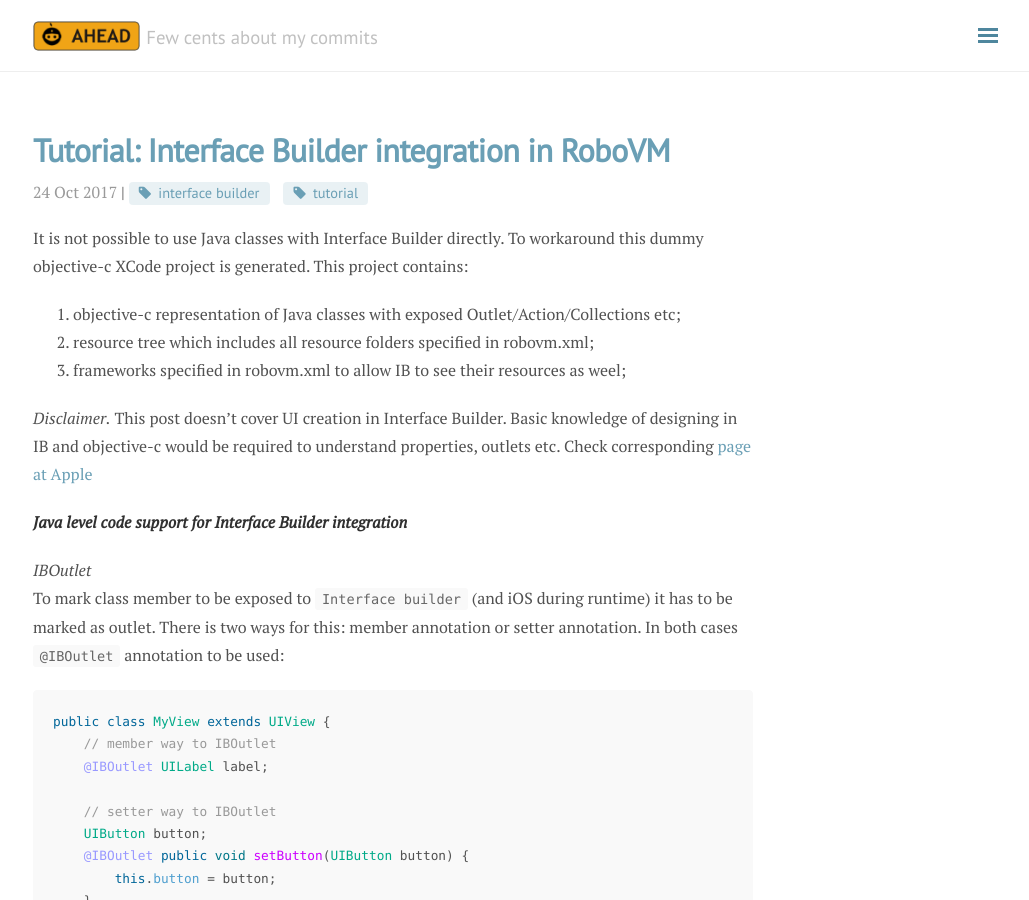
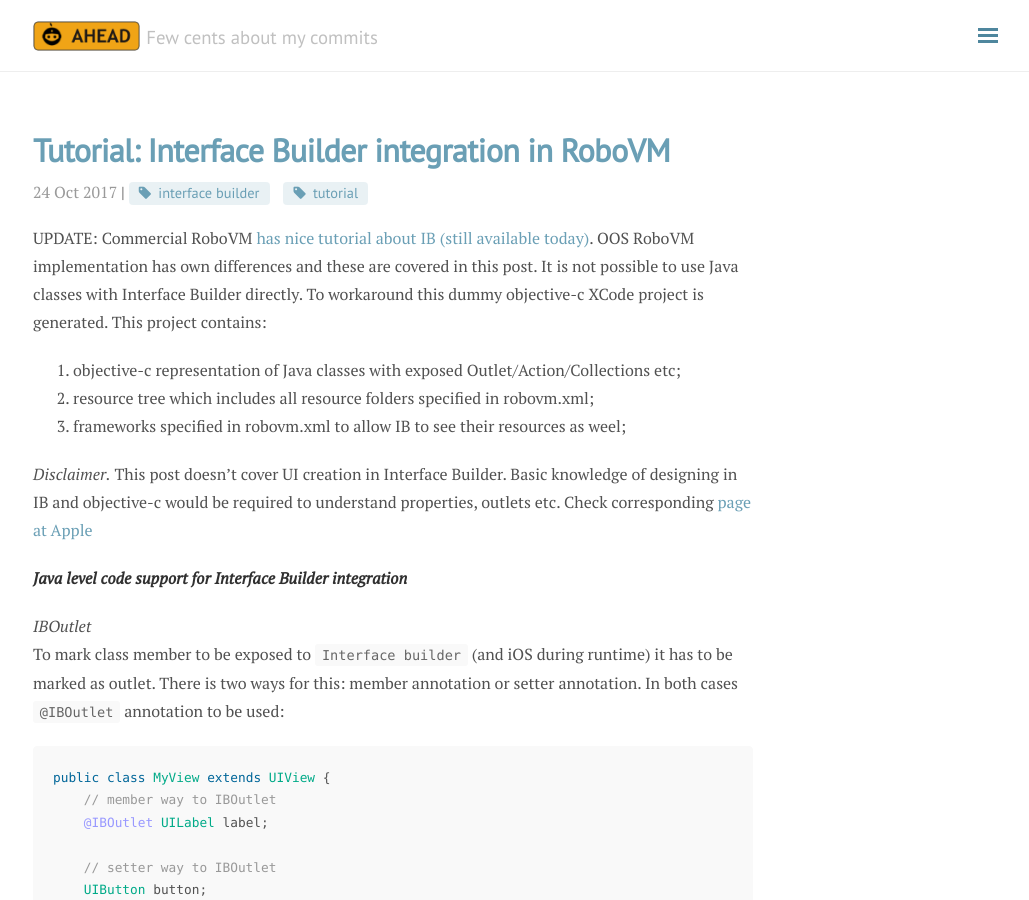
Before and after one commit to dkimitsa/dkimitsa.github.io, a Jekyll site: the page built from _posts/2017-10-24-xcode-ib.md, in a window 1280 px wide and 900 px high. Shown: the whole window, without its empty margins (247-1276 px from the left). Built offline with Jekyll 4.4.1, drawn with Linux system fonts in a browser that asks for light colours; nearby versions of some CDN libraries; comment, search, counter and statistics services are not loaded.

Commit message:
added link to tutorial from commercial robovm

```diff
--- a/_posts/2017-10-24-xcode-ib.md
+++ b/_posts/2017-10-24-xcode-ib.md
@@ -3,6 +3,7 @@
 title: 'Tutorial: Interface Builder integration in RoboVM'
 tags: ['interface builder', 'tutorial']
 ---
+UPDATE: Commercial RoboVM [has nice tutorial about IB (still available today)](http://docs.robovm.com/tutorials/ib-basics/ib-basics.html). OOS RoboVM implementation has own differences and these are covered in this post.
 It is not possible to use Java classes with Interface Builder directly. To workaround this dummy objective-c XCode project is generated. This project contains:
 <!-- more -->
 1. objective-c representation of Java classes with exposed Outlet/Action/Collections etc;
```
